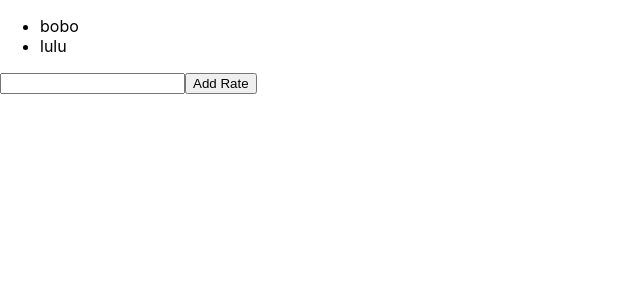
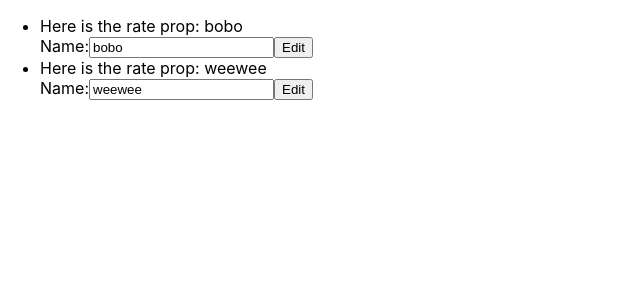
Before and after one commit to luciussulla/react-redux, a React (Create React App) app: page / in a window 1280 px wide. Shown: the top 300 px of the page, without its empty margins (0-640 px from the left). Built offline with nearby package versions, Linux system fonts and the light colour scheme.

Commit message:
Complete Edit rate form

```diff
--- a/src/App.js
+++ b/src/App.js
@@ -10,7 +10,6 @@ const App = ()=> {
       <>
         <Provider store={store}>
           <List/>
-          <NewRateForm/>
         </Provider>
       </>
     )
--- a/src/actions/rateActions.js
+++ b/src/actions/rateActions.js
@@ -1,11 +1,8 @@
 
-export const addRate = (rateName) => {
-  console.log("Inside the addRate function")
-  return {
-    type: "ADD",
-    payload: {
-      id: Math.floor(Math.random()*1024),
-      name: rateName,
-    }
+export const editRate = ({id, name})=> ({
+  type: "EDIT",
+  payload: {
+    id,
+    name,
   }
-}
+})
--- /dev/null
+++ b/src/components/Element.js
@@ -0,0 +1,22 @@
+import {useState} from 'react'
+import EditRateForm from '../forms/EditRateForm'
+
+const Element = ({rate})=> {
+  const [isVisible, showIsVisible] = useState(true)
+  const formOrButton = isVisible
+  ?
+    <EditRateForm id={rate.id} name={rate.name}/>
+  :
+    <button >Edit</button>
+
+
+  console.log(rate)
+  return (
+    <div>
+      <li>Here is the rate prop: {rate.name}</li>
+      {formOrButton}
+    </div>
+  )
+}
+
+export default Element
--- a/src/components/List.js
+++ b/src/components/List.js
@@ -1,16 +1,18 @@
-import {connect} from 'react-redux'
+import { connect } from 'react-redux'
+import Element from './Element'
 
-const List = ({ratesStateFromStore})=> {
+const List = ({rates})=> {
+  console.log(rates)
   return(
     <ul>
-      {ratesStateFromStore.map(rate=><li key={rate.id}>{rate.name}</li>)}
+      {rates.map(rate => <Element key={rate.id} rate={rate}/>)}
     </ul>
   )
 }
 
-const connectStateToProps = store => ({
-  ratesStateFromStore: store.rates
+const connectStoreToProps = (store)=> ({
+  rates: store.rates
 })
 
-const ListConsumer = connect(connectStateToProps)(List)
-export default ListConsumer
+const ListConsumer = connect(connectStoreToProps)
+export default ListConsumer(List)
--- a/src/forms/EditRateForm.js
+++ b/src/forms/EditRateForm.js
@@ -0,0 +1,41 @@
+import {useState} from 'react'
+import {connect} from 'react-redux'
+import {editRate} from '../actions/rateActions'
+
+const EditRateForm = ({
+  id,
+  name,
+  editRate,
+}) => {
+  const [newName, setNewName] = useState(name)
+  const handleNameChange = (e)=> {
+    setNewName(e.target.value)
+  }
+  const handleSubmit = (e)=> {
+    e.preventDefault()
+    const newRateObj = {
+      id,
+      name: newName,
+    }
+    editRate(newRateObj)
+  }
+
+  return (
+    <form onSubmit={handleSubmit}>
+      <label>Name:
+        <input onChange={handleNameChange} type="text" value={newName} />
+      </label>
+
+      <button type="submit">Edit</button>
+    </form>
+  )
+}
+
+// edit form consumer goes here
+const mapActionToProps = ({
+  editRate,
+})
+
+const EditRateFormConsumer = connect(null, mapActionToProps)(EditRateForm)
+
+export default EditRateFormConsumer
--- a/src/forms/NewRateForm.js
+++ /dev/null
@@ -1,33 +0,0 @@
-import React from 'react'
-import {useState} from 'react'
-import {addRate} from '../actions/rateActions'
-import {connect} from 'react-redux'
-
-const NewRateForm = ({addRate}) => {
-  const [rate, setRate] = useState('')
-
-  const handleSubmitRate = (e)=> {
-    console.log("inside form handleSubmitRate function")
-    e.preventDefault()
-    addRate(rate)
-    setRate('')
-  }
-
-  const handleAddRate = (e)=> {
-    setRate(e.target.value)
-  }
-
-  return(
-    <form onSubmit={handleSubmitRate}>
-        <input onChange={handleAddRate} type="text" value={rate}/>
-        <button type="submit">Add Rate</button>
-    </form>
-  )
-}
-
-const connectDispatchToProps = ({
-  addRate,
-})
-
-const NewRateFormConsumer = connect(null, connectDispatchToProps)(NewRateForm)
-export default NewRateFormConsumer
--- a/src/reducers/ratesReducer.js
+++ b/src/reducers/ratesReducer.js
@@ -1,21 +1,28 @@
-const initialState= [
-  {id:1, name: "bobo"},
-  {id:2, name: "lulu"}
+
+const initialState = [
+  {
+   id:1, name: "bobo",
+  },
+  {
+   id:2, name: "weewee"
+  }
 ]
 
-const ratesReducer = (state=initialState, action)=> {
-    console.log(action.payload)
-    switch(action.type) {
-      case "ADD":
-        console.log("Add called")
-      return [...state, action.payload]
-      case "EDIT":
-        console.log("EDIT called")
+export const ratesReducer = (state=initialState, action) => {
+  switch(action.type) {
+    case "ADD":
+      console.log("ADD in reducer")
       return state
-      default :
-        console.log("This action is not defined")
+    case "EDIT":
+      console.log("EDIT in reducer")
+      return state.map(rate => {
+        if (rate.id === action.payload.id) {
+          return action.payload
+        }
+        return rate
+      })
+    default:
+      console.log("Default in reducer")
       return state
-    }
+  }
 }
-
-export default ratesReducer
--- a/src/reducers/rootReducer.js
+++ b/src/reducers/rootReducer.js
@@ -1,5 +1,5 @@
-import { combineReducers } from 'redux'
-import ratesReducer from "./ratesReducer";
+import {combineReducers} from 'redux'
+import { ratesReducer } from './ratesReducer'
 
 const rootReducer = combineReducers({
   rates: ratesReducer
--- a/src/stores/store.js
+++ b/src/stores/store.js
@@ -1,6 +1,4 @@
 import {createStore} from 'redux'
 import rootReducer from '../reducers/rootReducer'
-
 const store = createStore(rootReducer)
-
 export default store
```
